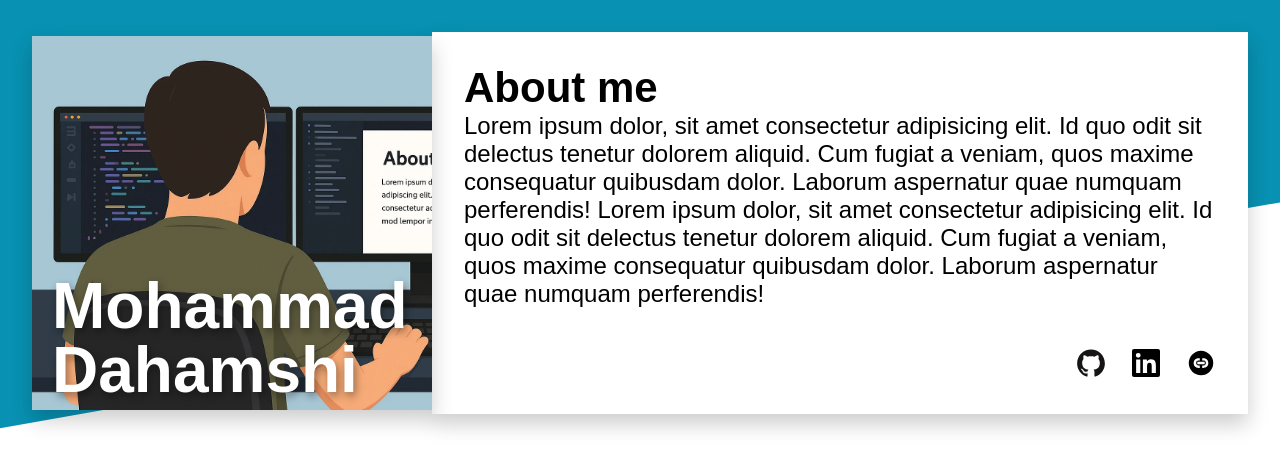
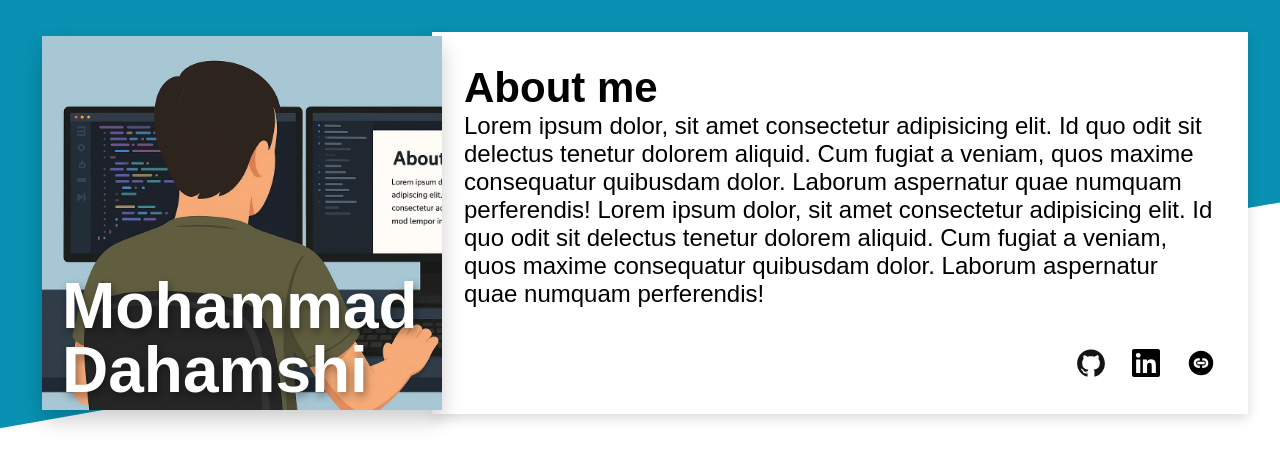
Before and after one commit to mdahamshi/top-homepage, a website built with webpack: page src/template.html in a window 1280 px wide. Built offline with nearby package versions, Linux system fonts and the light colour scheme; what @sarawebs/sb-utils would draw is missing.

Commit message:
ui: looks like header is done right

```diff
--- a/src/styles.css
+++ b/src/styles.css
@@ -235,6 +235,7 @@ header {
     flex-direction: column;
     margin: 0;
     gap: 40px;
+    box-shadow: 0 4px 12px rgba(0, 0, 0, 0.15);
   }
 
   .header-image-placehold {
@@ -244,7 +245,8 @@ header {
   .header-image-wrapper {
     margin: 0;
     top: 0;
-    left: 0;
+    left: 10px;
+    z-index: 2;
   }
 
   .diagonal-bg {
```
